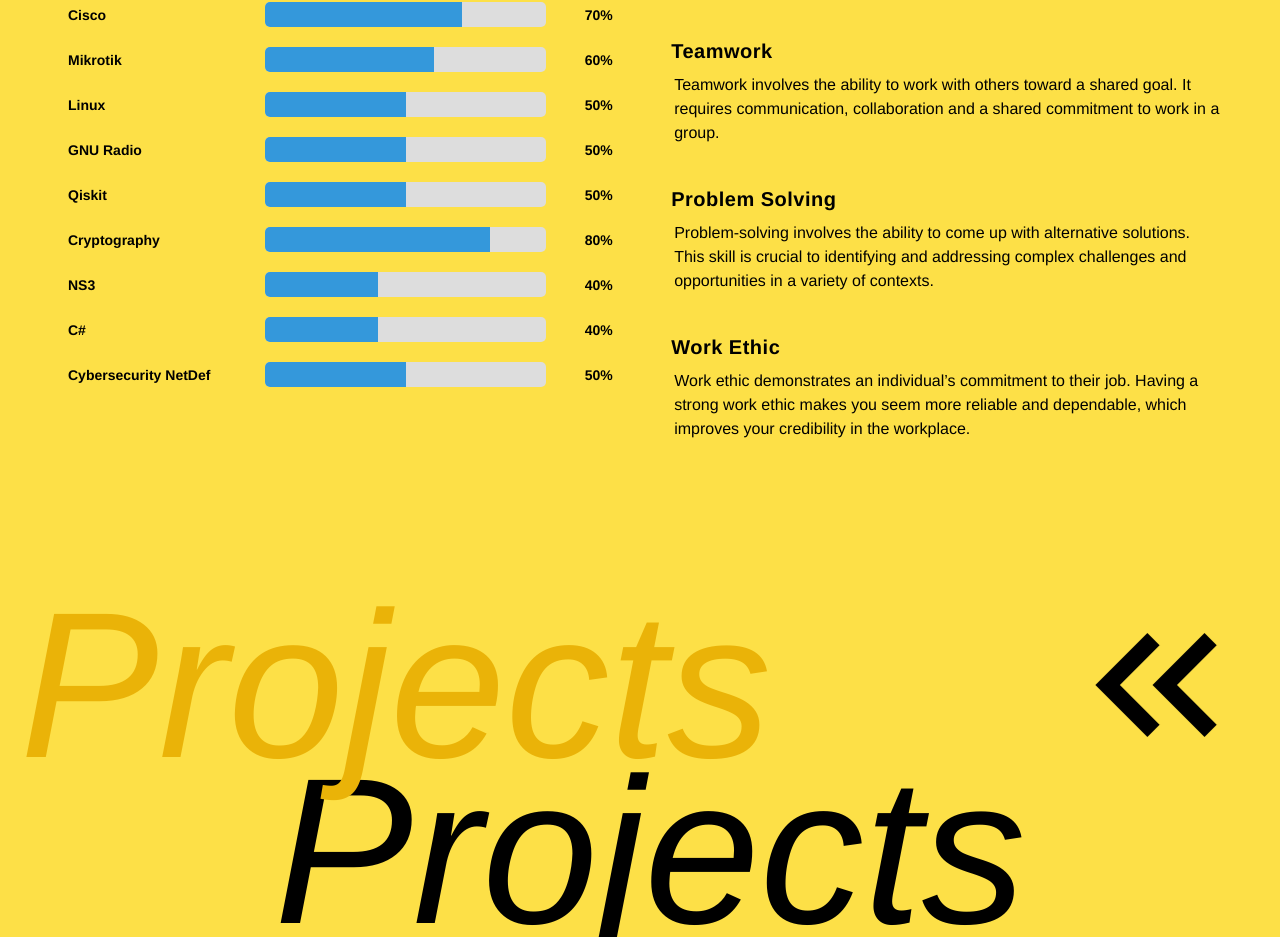
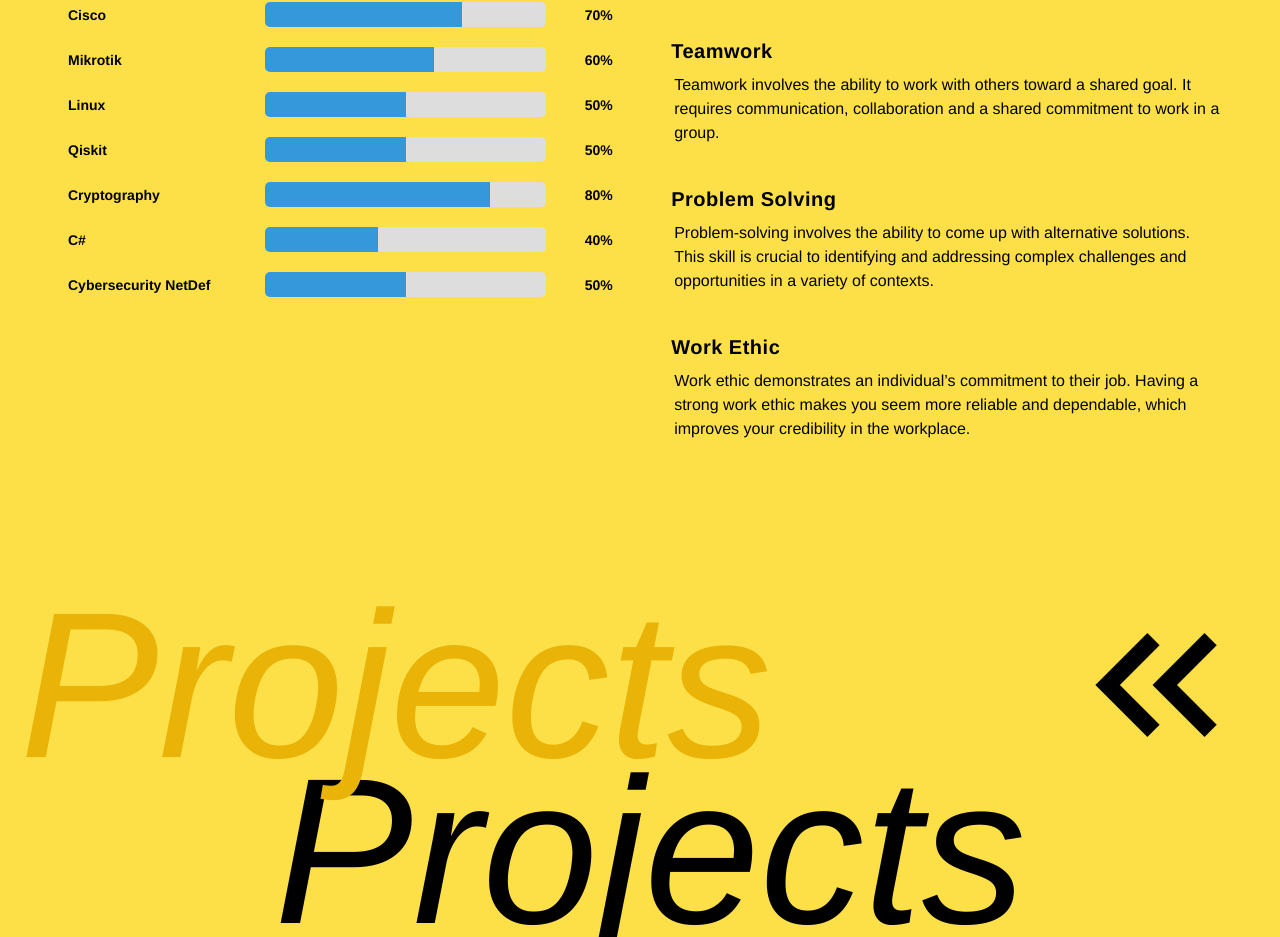
Before and after one commit to Maleekabd/myPortofolio, a React (Vite) app: page / in a window 1280 px wide. Shown: the part 2035-2972 px from the top of the page. Built offline with nearby package versions, Linux system fonts and the light colour scheme.

Commit message:
fixed : delete skills bar

```diff
--- a/src/components/Card.jsx
+++ b/src/components/Card.jsx
@@ -31,10 +31,8 @@
   { name: "Cisco", percentage: "70%" },
   { name: "Mikrotik", percentage: "60%" },
   { name: "Linux", percentage: "50%" },
-  { name: "GNU Radio", percentage: "50%" },
   { name: "Qiskit", percentage: "50%" },
   { name: "Cryptography", percentage: "80%" },
-  { name: "NS3", percentage: "40%" },
   { name: "C#", percentage: "40%" },
   { name: "Cybersecurity NetDef", percentage: "50%" },
 ];
```
